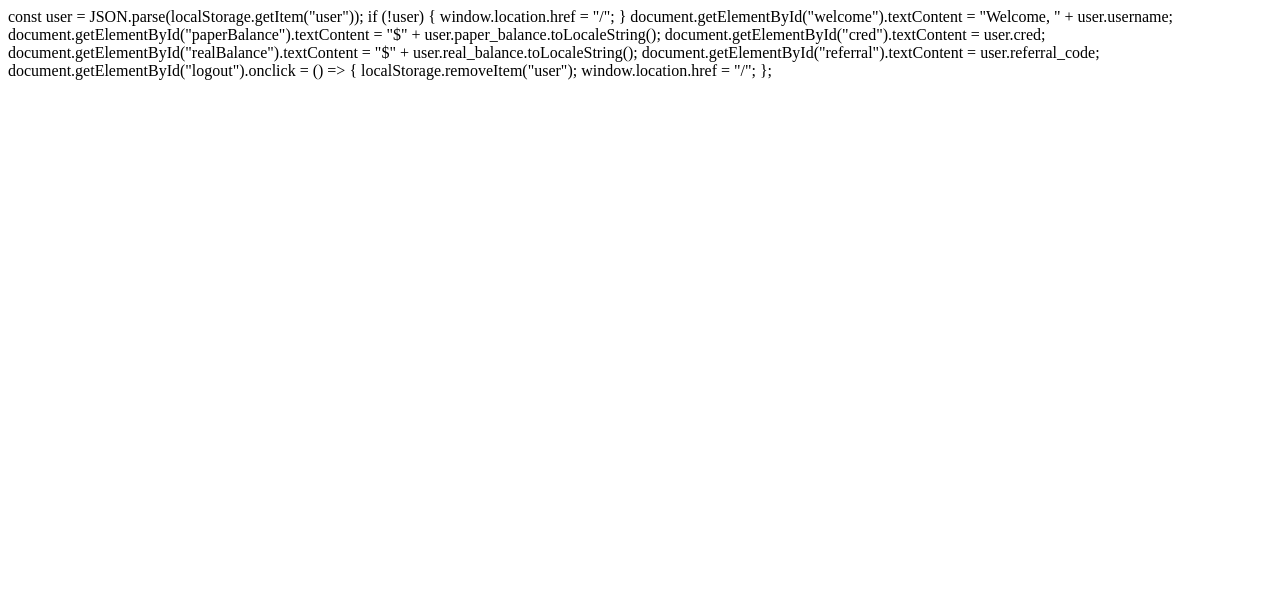
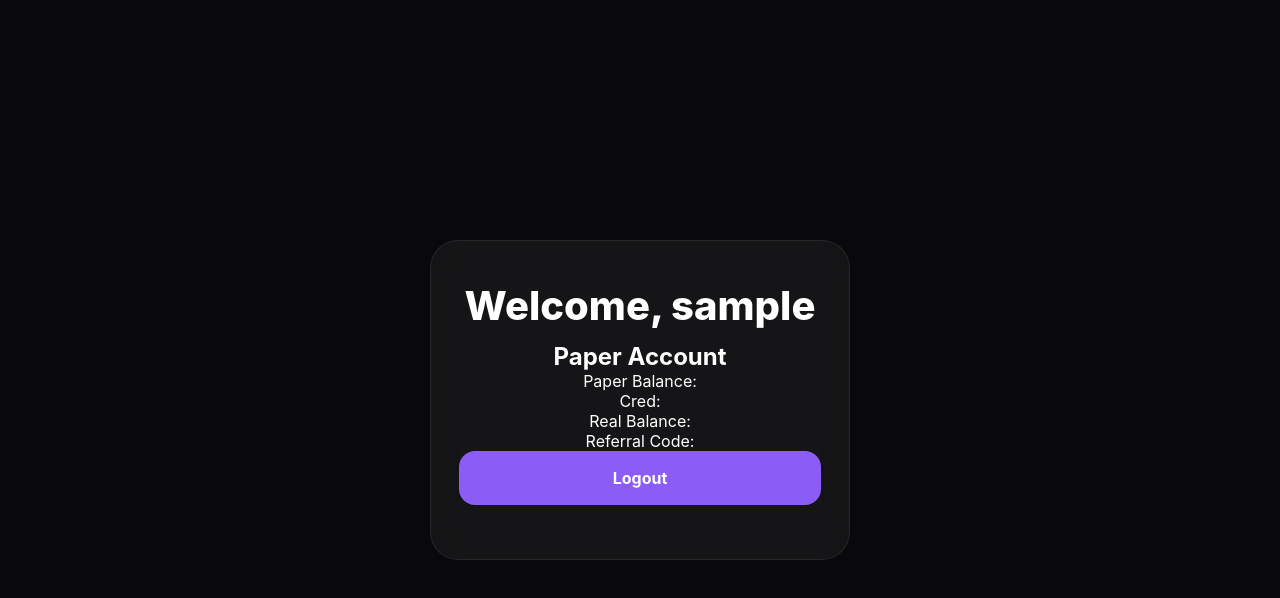
Before and after one commit to hrldisrael-cyber/narrate, a website: page public/dashboard.html in a window 1280 px wide. Drawn offline with Linux system fonts and the light colour scheme; sample sign-in values are in the browser's storage.

Commit message:
Fix dashboard HTML

```diff
--- a/public/dashboard.html
+++ b/public/dashboard.html
@@ -1,25 +1,41 @@
-const user = JSON.parse(localStorage.getItem("user"));
+<!DOCTYPE html>
+<html lang="en">
+<head>
+<meta charset="UTF-8">
+<meta name="viewport" content="width=device-width, initial-scale=1.0">
+<title>Narrate Dashboard</title>
 
-if (!user) {
-    window.location.href = "/";
-}
+<link rel="stylesheet" href="css/styles.css">
 
-document.getElementById("welcome").textContent =
-    "Welcome, " + user.username;
+</head>
 
-document.getElementById("paperBalance").textContent =
-    "$" + user.paper_balance.toLocaleString();
+<body>
 
-document.getElementById("cred").textContent =
-    user.cred;
+<div class="container">
 
-document.getElementById("realBalance").textContent =
-    "$" + user.real_balance.toLocaleString();
+<h1 id="welcome"></h1>
 
-document.getElementById("referral").textContent =
-    user.referral_code;
+<div class="card">
 
-document.getElementById("logout").onclick = () => {
-    localStorage.removeItem("user");
-    window.location.href = "/";
-};
+<h2>Paper Account</h2>
+
+<p>Paper Balance: <span id="paperBalance"></span></p>
+
+<p>Cred: <span id="cred"></span></p>
+
+<p>Real Balance: <span id="realBalance"></span></p>
+
+<p>Referral Code: <span id="referral"></span></p>
+
+</div>
+
+<button id="logout" class="primary">
+Logout
+</button>
+
+</div>
+
+<script src="js/dashboard.js"></script>
+
+</body>
+</html>
--- /dev/null
+++ b/public/js/dashboard.js
@@ -0,0 +1,25 @@
+const user = JSON.parse(localStorage.getItem("user"));
+
+if (!user) {
+    window.location.href = "/";
+}
+
+document.getElementById("welcome").textContent =
+    "Welcome, " + user.username;
+
+document.getElementById("paperBalance").textContent =
+    "$" + user.paper_balance.toLocaleString();
+
+document.getElementById("cred").textContent =
+    user.cred;
+
+document.getElementById("realBalance").textContent =
+    "$" + user.real_balance.toLocaleString();
+
+document.getElementById("referral").textContent =
+    user.referral_code;
+
+document.getElementById("logout").onclick = () => {
+    localStorage.removeItem("user");
+    window.location.href = "/";
+};
```
